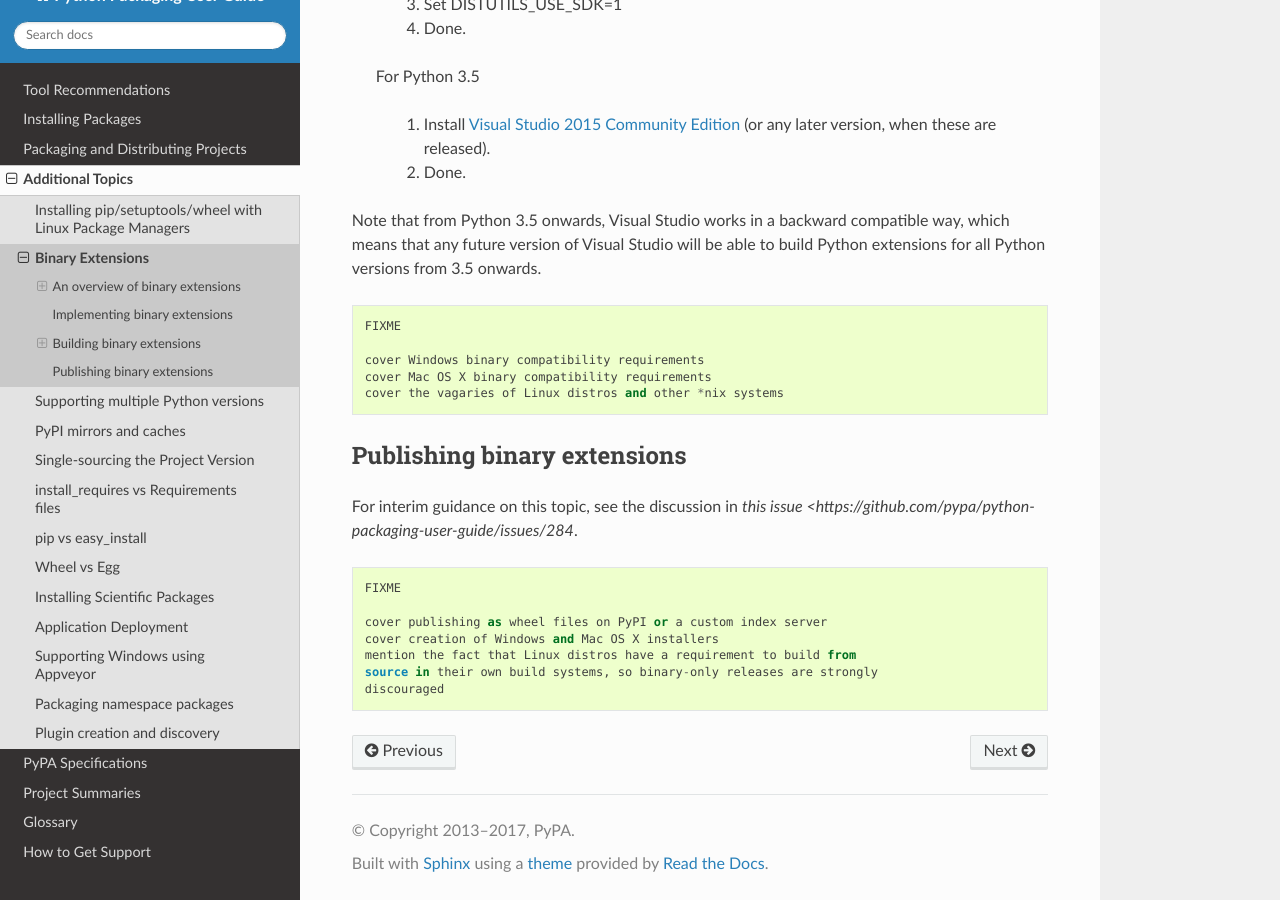
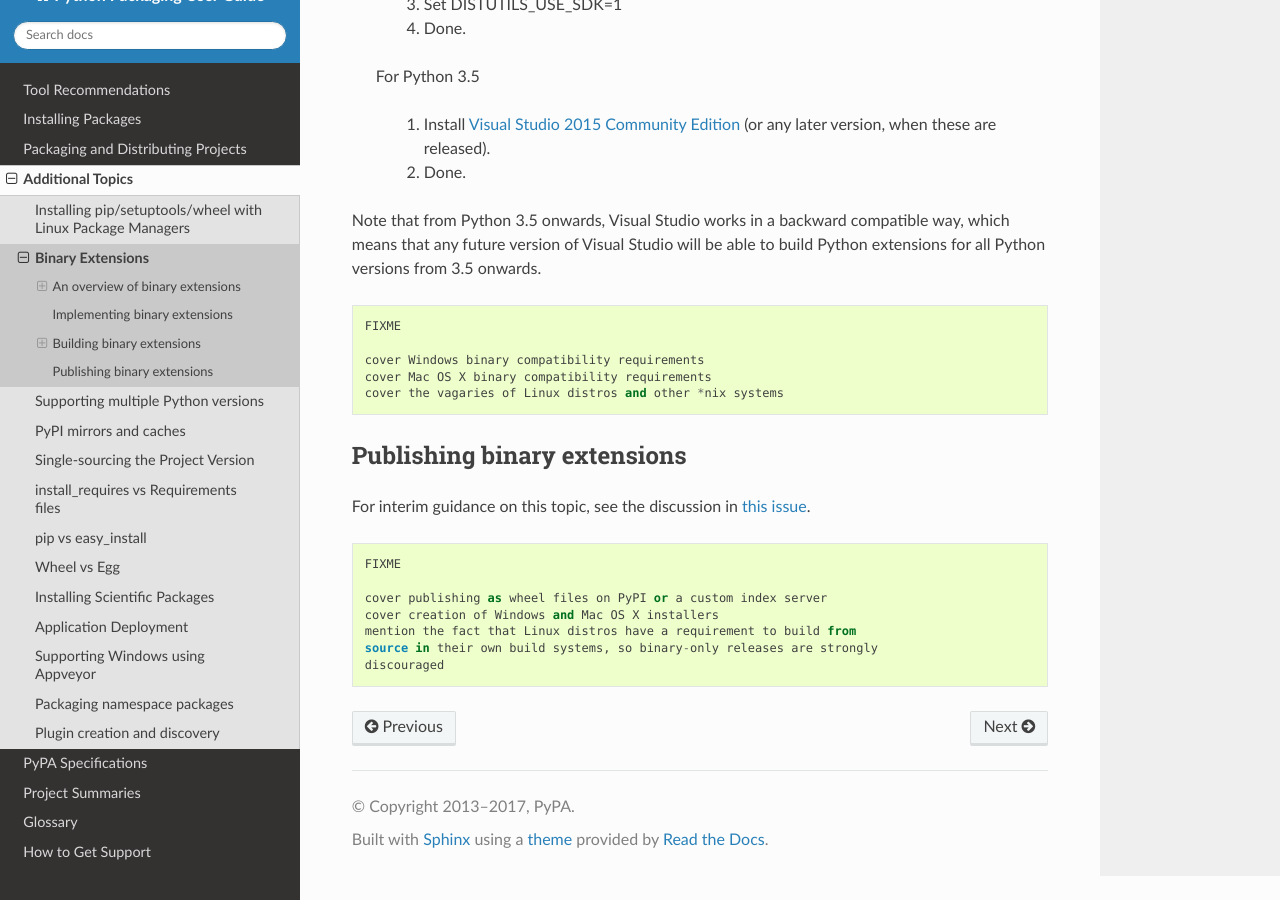
Before and after one commit to pypa/packaging.python.org, a Sphinx documentation site: the page built from source/extensions.rst, in a window 1280 px wide and 900 px high, scrolled down 4810 px. Built offline with Sphinx 7.4.7 and the Read the Docs theme 2.0.0, drawn with Linux system fonts in a browser that asks for light colours; pages that are not in the unit, such as notebooks, are missing from menus.

Commit message:
Fix markup

```diff
--- a/source/extensions.rst
+++ b/source/extensions.rst
@@ -284,7 +284,7 @@ Publishing binary extensions
 ============================
 
 For interim guidance on this topic, see the discussion in
-`this issue <https://github.com/pypa/python-packaging-user-guide/issues/284`.
+`this issue <https://github.com/pypa/python-packaging-user-guide/issues/284>`_.
 
 ::
 
```
